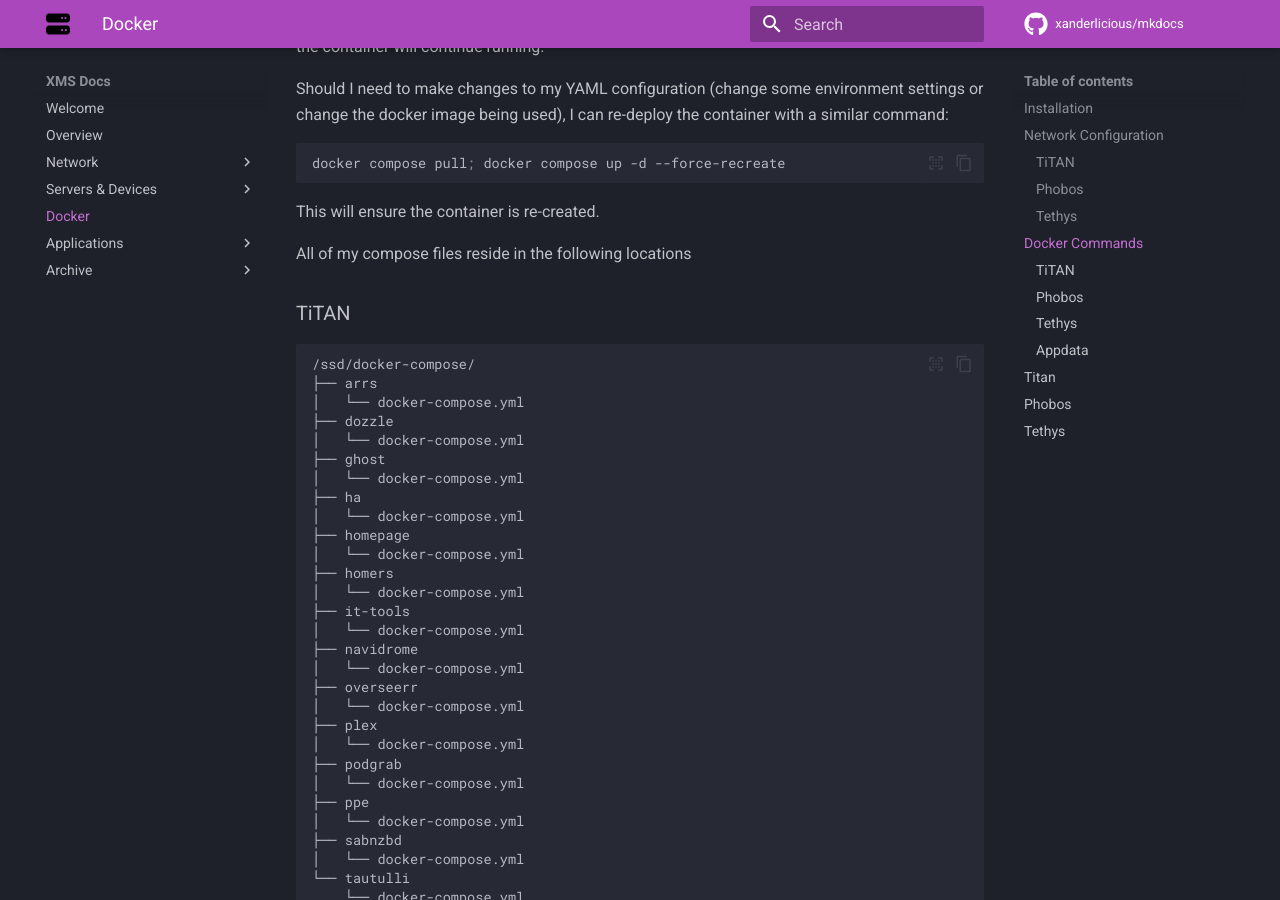
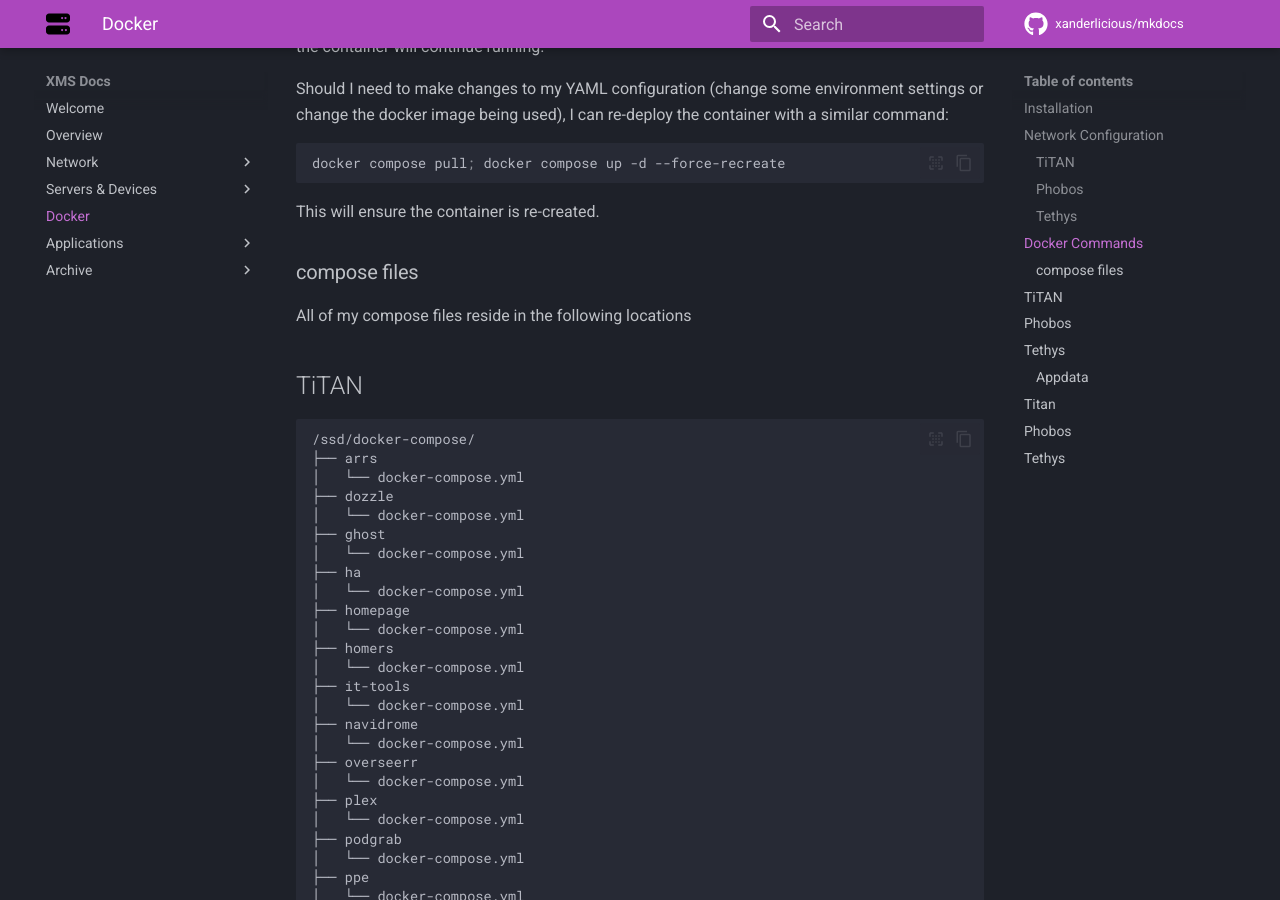
Before and after one commit to Xanderlicious/mkdocs, an MkDocs documentation site: the page built from docs/docker.md, in a window 1280 px wide and 900 px high, scrolled down 2138 px. Built offline with MkDocs 1.6.1 and Material for MkDocs 9.7.7, drawn with Linux system fonts in a browser that asks for light colours; comment, search, counter and statistics services are not loaded.

Commit message:
changed headings

````diff
--- a/docs/docker.md
+++ b/docs/docker.md
@@ -81,9 +81,11 @@
 
 This will ensure the container is re-created.
 
+### compose files
+
 All of my compose files reside in the following locations
 
-### TiTAN
+## TiTAN
 
 ```sh
 /ssd/docker-compose/
@@ -119,7 +121,7 @@
 14 directories, 14 files
 ```
 
-### Phobos
+## Phobos
 
 ```sh
 /ssd/docker/docker-compose/
@@ -163,7 +165,7 @@
 10 directories, 11 files
 ```
 
-### Tethys
+## Tethys
 
 ```sh
 /home/xander/docker/docker-compose/
````
